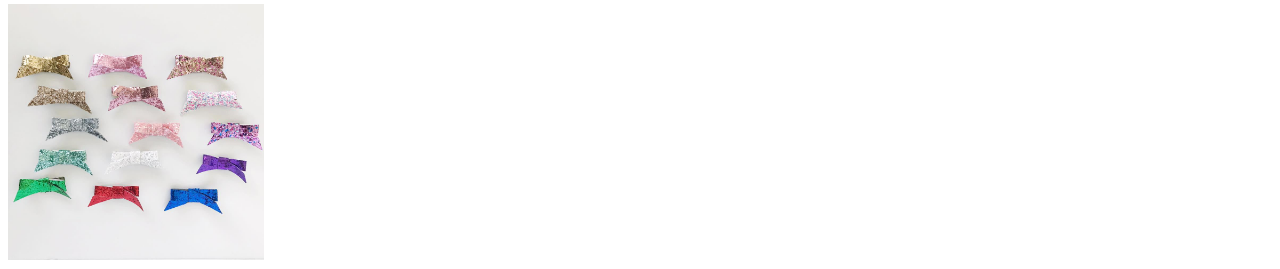
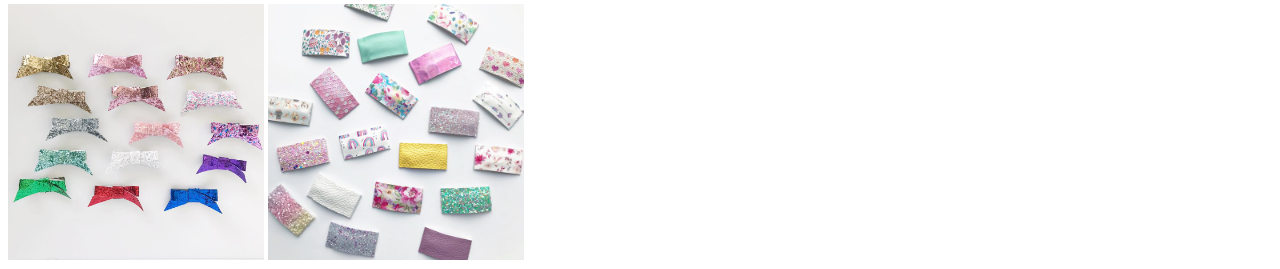
Before and after one commit to wdgrantham/marketing, a plain HTML site: page place_holders.html in a window 1280 px wide. Shown: the part 1044-1313 px from the top of the page. Drawn offline with Linux system fonts and the light colour scheme.

Commit message:
Adds the Snap Clips placeholder image

```diff
--- a/place_holders.html
+++ b/place_holders.html
@@ -21,6 +21,7 @@
         <img src="Images/solid_bows.jpeg" height="256">
         <img src="Images/headbands.jpeg" height="256">
         <img src="Images/sparkle_bows.jpeg" height="256">
+        <img src="Images/snap_clips.jpg" height="256">
 
     </body>
 
```
Also changed, not shown: Images/snap_clips.jpg (added).
